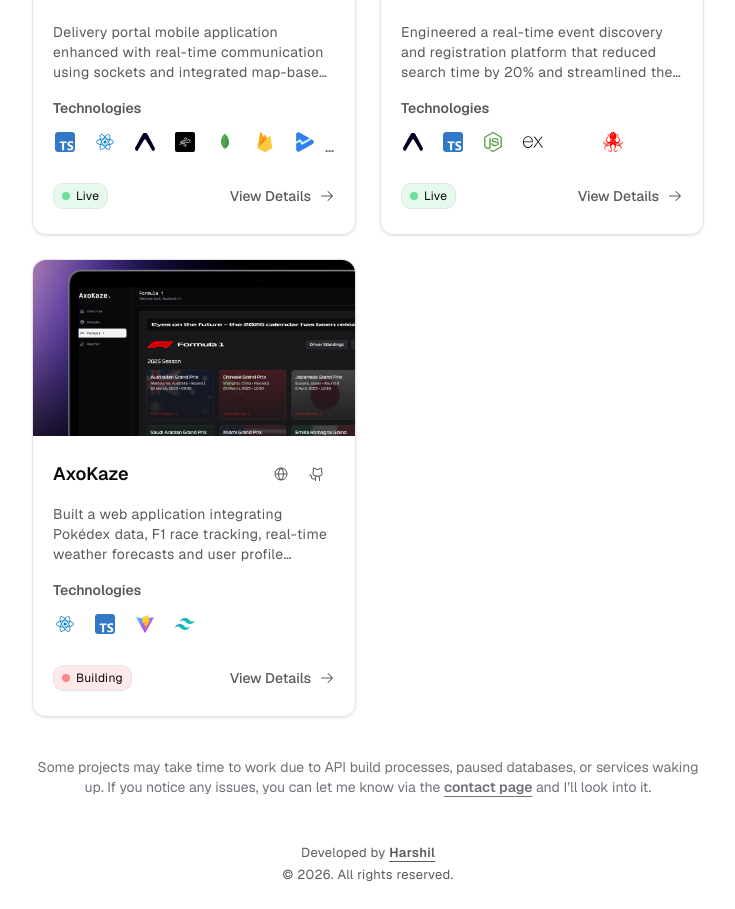
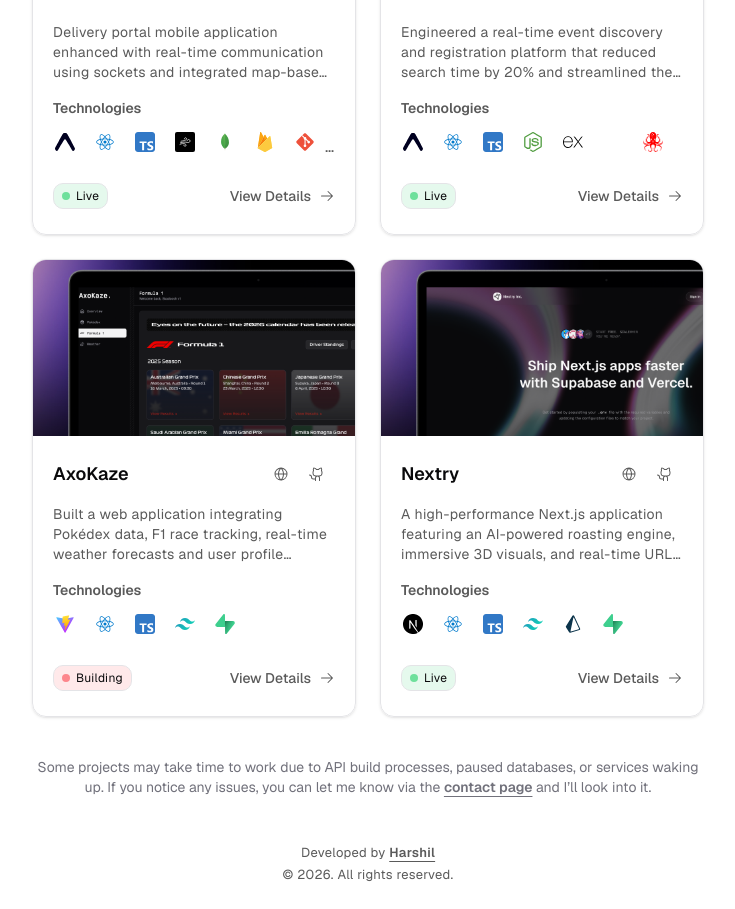
Before and after one commit to harxxhilgg/edgedev, a Next.js app: page /projects in a window 1280 px wide. Shown: the part 580-1489 px from the top of the page, without its empty margins (272-1007 px from the left). Built offline with nearby package versions, Linux system fonts and the light colour scheme.

Commit message:
feat: add Google Cloud icon and update references in tech stack and project data

```diff
--- a/src/app/(main)/layout.tsx
+++ b/src/app/(main)/layout.tsx
@@ -1,5 +1,5 @@
 import Footer from "@/components/footer/bottom-footer";
-// import UnderwayToast from "@/components/ui/main/underway-toast";
+// import UnderwayToast from "@/components/ui/main/underway-toasst";
 import TopNav from "@/components/ui/nav/top-nav";
 
 export default function MainLayout({
@@ -11,7 +11,7 @@
     <div className="flex min-h-screen items-center justify-center font-sans">
       {/* <UnderwayToast /> */}
       <main className="flex min-h-screen w-full max-w-2xl flex-col items-center sm:items-start">
-        <div className="w-full sticky top-0 z-50 backdrop-blur-xs bg-background/70 sm:bg-background/50">
+        <div className="w-full sticky top-0 z-50 backdrop-blur rounded-bl-sm rounded-br-sm">
           <TopNav />
         </div>
 
--- a/src/components/data.ts
+++ b/src/components/data.ts
@@ -150,9 +150,9 @@
     icon: "/firebase-icon.svg",
   },
   {
-    tech: "Google Play Console",
-    url: "https://play.google.com/console/",
-    icon: "/google-play-console-icon.svg",
+    tech: "Google Cloud Console",
+    url: "https://console.cloud.google.com/",
+    icon: "/google-cloud-icon.svg",
   },
   {
     tech: "HTML",
@@ -280,7 +280,7 @@
       "Postman",
       "VS Code",
       "Firebase",
-      "Google Play Console",
+      "Google Cloud Console",
       "Socket.IO",
     ],
     responsibilities: [
@@ -379,9 +379,9 @@
     website:
       "https://play.google.com/store/apps/details?id=app.itfuturz.pickndeliver&pcampaignid=web_share",
     technologies: [
+      "Expo",
+      "React Native",
       "TypeScript",
-      "React Native",
-      "Expo",
       "Nativewind",
       "MongoDB",
       "Firebase",
@@ -439,8 +439,8 @@
       "https://expo.dev/accounts/harshil0/projects/univent/builds/79d3ccc8-3a45-46cf-9460-b3208b19aa5b",
     github: "https://github.com/harxxhilgg/univent",
     technologies: [
-      "React-Native",
       "Expo",
+      "React Native",
       "TypeScript",
       "Node.js",
       "Express.js",
@@ -537,9 +537,9 @@
     website: "https://axokaze.vercel.app",
     github: "https://github.com/harxxhilgg/axokaze-a",
     technologies: [
+      "Vite",
       "React",
       "TypeScript",
-      "Vite",
       "Tailwind CSS",
       "Zustand",
       "React Router",
@@ -548,6 +548,8 @@
       "Zod",
       "Recharts",
       "Vitest",
+      "Supabase",
+      "Vercel",
     ],
     details: {
       description:
@@ -624,6 +626,110 @@
       ],
     },
   },
+  {
+    id: "66b29b9160d8c685ae44f97539d255e3",
+    slug: "nextry",
+    image: "/projects/nextry-final.png",
+    alt: "Nextry Image",
+    status: "Live",
+    title: "Nextry",
+    description:
+      "A high-performance Next.js application featuring an AI-powered roasting engine, immersive 3D visuals, and real-time URL state synchronization.",
+    website: "https://nex-try.vercel.app",
+    github: "https://github.com/harxxhilgg/nextry",
+    technologies: [
+      "Next.js",
+      "React",
+      "TypeScript",
+      "Tailwind CSS",
+      "Gemini",
+      "Prisma",
+      "Supabase",
+      "Redux Toolkit",
+      "Framer Motion",
+      "Three.js",
+      "GSAP",
+      "nuqs",
+      "zod",
+      "React Hook Form",
+      "Vercel",
+    ],
+    details: {
+      description:
+        "Nextry is a cutting-edge web application that showcases the power of the modern React ecosystem. At its core is an 'AI Roaster' powered by Google's Gemini 2.5 Flash model, which generates witty, context-aware punchlines based on user-provided bios. The application features a highly interactive UI built with Tailwind CSS 4, Framer Motion, and Three.js, ensuring a premium feel with fluid animations and responsive design.",
+      timeline: "2 Months",
+      role: "Full Stack",
+      team: "Solo",
+      tag: "AI Powered Next.js Template",
+      note: "The project leverages the latest experimental features of React 19 and Next.js 16, including Server Actions and enhanced metadata handling. It uses Supabase for secure authentication and Prisma as a type-safe ORM for PostgreSQL.",
+      overview:
+        "A sophisticated dashboard application integrating diverse Generative AI features with high-end motion design and secure data management.",
+      feature: [
+        {
+          title: "AI Roasting Engine:",
+          description:
+            "Integrated Google Gemini 2.5 Flash to generate personalized, multi-level punchlines (Mild, Medium, Savage) with built-in copy-to-clipboard functionality for easy sharing.",
+        },
+        {
+          title: "URL-Synced State (nuqs):",
+          description:
+            "Implemented real-time URL state management using nuqs, allowing users to share or bookmark specific roast configurations and dashboard views instantly.",
+        },
+        {
+          title: "Immersive 3D & Motion UI:",
+          description:
+            "Developed a visually rich interface using React Three Fiber for 3D elements and GSAP/Framer Motion for complex, high-performance layout transitions.",
+        },
+        {
+          title: "Robust Data Architecture:",
+          description:
+            "Built a type-safe backend using Prisma with PostgreSQL and integrated Supabase SSR for seamless authentication and session management.",
+        },
+      ],
+      whyIBuiltTitle:
+        "I created Nextry to push the boundaries of modern full-stack development by combining the latest Generative AI models with high-end frontend engineering and the newest React 19 primitives.",
+      whyIBuilt: [
+        {
+          description:
+            "To master the cutting-edge features of Next.js 16 and React 19, focusing on Server Components and optimized data fetching.",
+        },
+        {
+          description:
+            "To explore practical implementations of Generative AI in user-facing applications using the Google GenAI SDK.",
+        },
+        {
+          description:
+            "To implement advanced state management strategies, combining Redux Toolkit for global state and nuqs for URL-based state.",
+        },
+        {
+          description:
+            "To practice creating premium user experiences through the integration of 3D visuals and sophisticated motion libraries.",
+        },
+        {
+          description:
+            "To build a production-grade authentication and data layer using Supabase and Prisma.",
+        },
+      ],
+      futurePlans: [
+        {
+          description:
+            "Introduce a global 'Roast Gallery' where users can showcase and upvote the funniest AI-generated punchlines.",
+        },
+        {
+          description:
+            "Implement 'Roast Vision' using Gemini Multimodal models to analyze and roast profile pictures directly.",
+        },
+        {
+          description:
+            "Expand the dashboard with real-time analytics for user engagement and AI response metrics.",
+        },
+        {
+          description:
+            "Develop a mobile-native version using React Native or Expo to bring the immersive experience to handheld devices. (in progress)",
+        },
+      ],
+    },
+  },
 ];
 
 export type aboutMeTechItem = {
--- a/src/components/ui/main/experience.tsx
+++ b/src/components/ui/main/experience.tsx
@@ -41,8 +41,8 @@
       ))}
 
       <div className="flex mt-8 justify-center">
-        <Button variant="outline" size="sm" asChild className="cursor-default">
-          <Link href="/work-experience" className="">
+        <Button variant="outline" size="sm" asChild className="cursor-pointer">
+          <Link href="/work-experience">
             Show all work experiences
           </Link>
         </Button>
--- a/src/components/ui/main/tech-stack.tsx
+++ b/src/components/ui/main/tech-stack.tsx
@@ -41,7 +41,7 @@
       <TechStackBtn tech="GitHub" />
       <TechStackBtn tech="npm" />
       <TechStackBtn tech="Figma" />
-      <TechStackBtn tech="Google Play Console" />
+      <TechStackBtn tech="Google Cloud Console" />
 
       {/* Development Environment */}
       <TechStackBtn tech="VS Code" />
--- a/src/components/ui/nav/top-nav.tsx
+++ b/src/components/ui/nav/top-nav.tsx
@@ -6,7 +6,7 @@
 
 export default function TopNav() {
   return (
-    <div className="flex items-center justify-between w-full h-18 sm:h-20 px-4 py-3 sm:py-4 sm:px-4 select-none transition-all">
+    <div className="flex items-center justify-between h-18 sm:h-20 px-4 py-3 sm:py-4 sm:px-4 select-none transition-all">
       <Link href="/" className="active:scale-95 transition-all">
         <Image
           src="/profile-icon-y.png"
```
Also changed, not shown: public/google-cloud-icon.svg (added), public/projects/nextry-final.png (added), src/components/ui/main/body-btn.tsx (line endings or trailing spaces).
